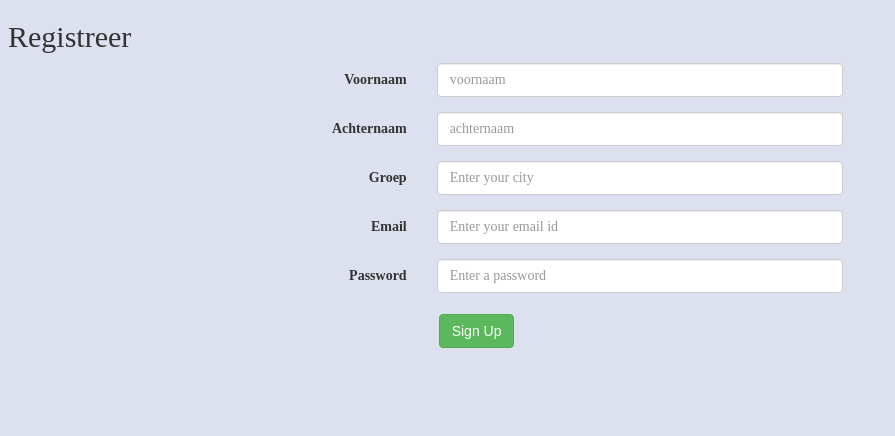
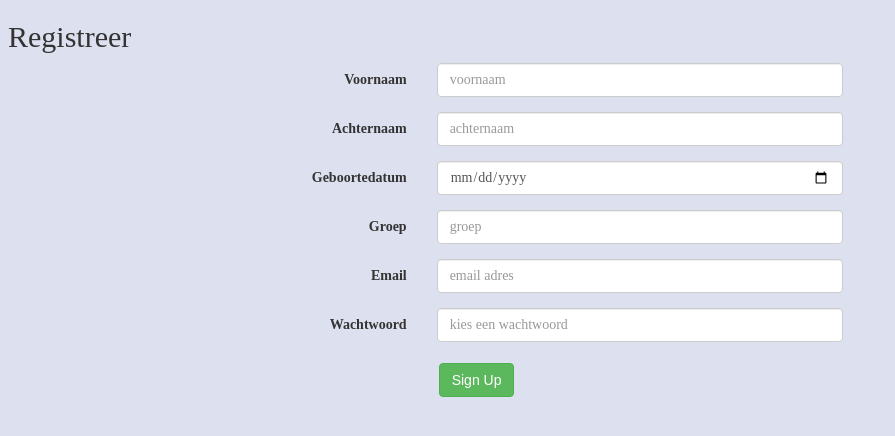
Before and after one commit to mpetrosov/elo, a PHP site: page /signup.php in a window 1280 px wide. Shown: the part 69-505 px from the top of the page, without its empty margins (0-895 px from the left). Run offline with PHP 8.4, Linux system fonts and the light colour scheme; some libraries are stand-ins or nearby versions.

Commit message:
registration form updated

```diff
--- a/includes/login.inc.php
+++ b/includes/login.inc.php
@@ -33,7 +33,7 @@ session_start();
                         $_SESSION['u_email'] = $row['user_email'];
                         $_SESSION['u_uid'] = $row['user_uid'];
                         // $_SESSION['u_is_admin'] = $row['is_admin'];
-                        header("Location: ../userpage.php?login=success");
+                        header("Location: ../index.php?login=success");
                         exit();
                     }
                 }
--- a/signup.php
+++ b/signup.php
@@ -25,23 +25,30 @@ include 'includes/header.php'
     </div>
 
     <div class="form-group">
+      <label class="col-md-4 control-label" for="class" >Geboortedatum</label>
+      <div class="col-md-4">
+      <input id="city" type="date" name="birthday" placeholder="geboortedatum" class="form-control input-md" required="">
+      </div>
+    </div>
+
+    <div class="form-group">
       <label class="col-md-4 control-label" for="class" >Groep</label>
       <div class="col-md-4">
-      <input id="city" type="text" name="uid" placeholder="Enter your city" class="form-control input-md" required="">
+      <input id="city" type="text" name="uid" placeholder="groep" class="form-control input-md" required="">
       </div>
     </div>
 
     <div class="form-group">
       <label class="col-md-4 control-label" for="email"  >Email</label>
       <div class="col-md-4">
-      <input id="email" type="text" name="email" placeholder="Enter your email id" class="form-control input-md" required="">
+      <input id="email" type="text" name="email" placeholder="email adres" class="form-control input-md" required="">
       </div>
     </div>
 
     <div class="form-group">
-      <label class="col-md-4 control-label" for="password">Password</label>
+      <label class="col-md-4 control-label" for="password">Wachtwoord</label>
       <div class="col-md-4">
-        <input id="password" type="password" name="pwd" placeholder="Enter a password" class="form-control input-md" required="">
+        <input id="password" type="password" name="pwd" placeholder="kies een wachtwoord" class="form-control input-md" required="">
       </div>
     </div>
 
```
Also changed, not shown: includes/signup.inc.php (+4 -3 lines).
